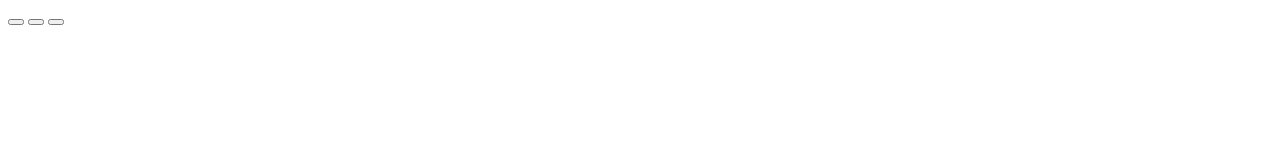
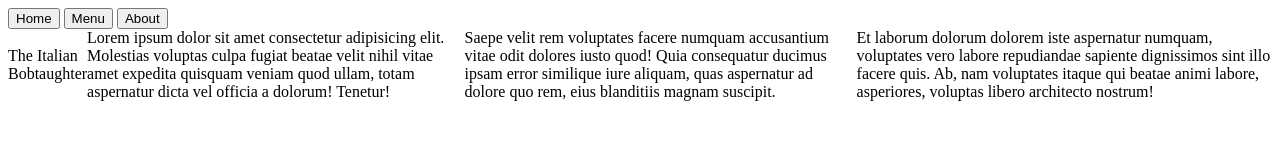
Before and after one commit to bdelucia/odin-restaurant, a website built with webpack: page src/template.html in a window 1280 px wide. Built offline with nearby package versions, Linux system fonts and the light colour scheme.

Commit message:
styles sheet linked

```diff
--- a/package.json
+++ b/package.json
@@ -1,6 +1,8 @@
 {
   "devDependencies": {
+    "css-loader": "^7.1.2",
     "html-webpack-plugin": "^5.6.3",
+    "style-loader": "^4.0.0",
     "webpack": "^5.97.1",
     "webpack-cli": "^6.0.1",
     "webpack-dev-server": "^5.2.0"
--- a/src/index.js
+++ b/src/index.js
@@ -1 +1,2 @@
+import "./styles.css";
 alert('what up playa');
--- /dev/null
+++ b/src/styles.css
@@ -0,0 +1,5 @@
+#content {
+    display: flex;
+    justify-content: center;
+    align-items: center;
+}
--- a/src/template.html
+++ b/src/template.html
@@ -9,11 +9,16 @@
 <body>
     <header>
         <nav>
-            <button></button>
-            <button></button>
-            <button></button>
+            <button>Home</button>
+            <button>Menu</button>
+            <button>About</button>
         </nav>
     </header>
-    <div id="content"></div>
+    <div id="content">
+        <div id="headline">The Italian Bobtaughter</div>
+        <div class="cell">Lorem ipsum dolor sit amet consectetur adipisicing elit. Molestias voluptas culpa fugiat beatae velit nihil vitae amet expedita quisquam veniam quod ullam, totam aspernatur dicta vel officia a dolorum! Tenetur!</div>
+        <div class="cell">Saepe velit rem voluptates facere numquam accusantium vitae odit dolores iusto quod! Quia consequatur ducimus ipsam error similique iure aliquam, quas aspernatur ad dolore quo rem, eius blanditiis magnam suscipit.</div>
+        <div class="cell">Et laborum dolorum dolorem iste aspernatur numquam, voluptates vero labore repudiandae sapiente dignissimos sint illo facere quis. Ab, nam voluptates itaque qui beatae animi labore, asperiores, voluptas libero architecto nostrum!</div>
+    </div>
 </body>
 </html>
--- a/webpack.config.js
+++ b/webpack.config.js
@@ -11,10 +11,21 @@ module.exports = {
     },
     plugins: [
     new HtmlWebpackPlugin({
-      template: './src/template.html', // Path to your HTML file
+      template: './src/template.html',
     }),
     ],
     devServer: {
-        static: './dist', // Serve from the "dist" folder
+        static: './dist',
+    },
+    module: {
+        rules: [
+          {
+            test: /\.css$/i,
+            use: [
+              'style-loader',
+              'css-loader',
+            ],
+          },
+        ],
     },
 };
```
Also changed, not shown: 1 other file.
